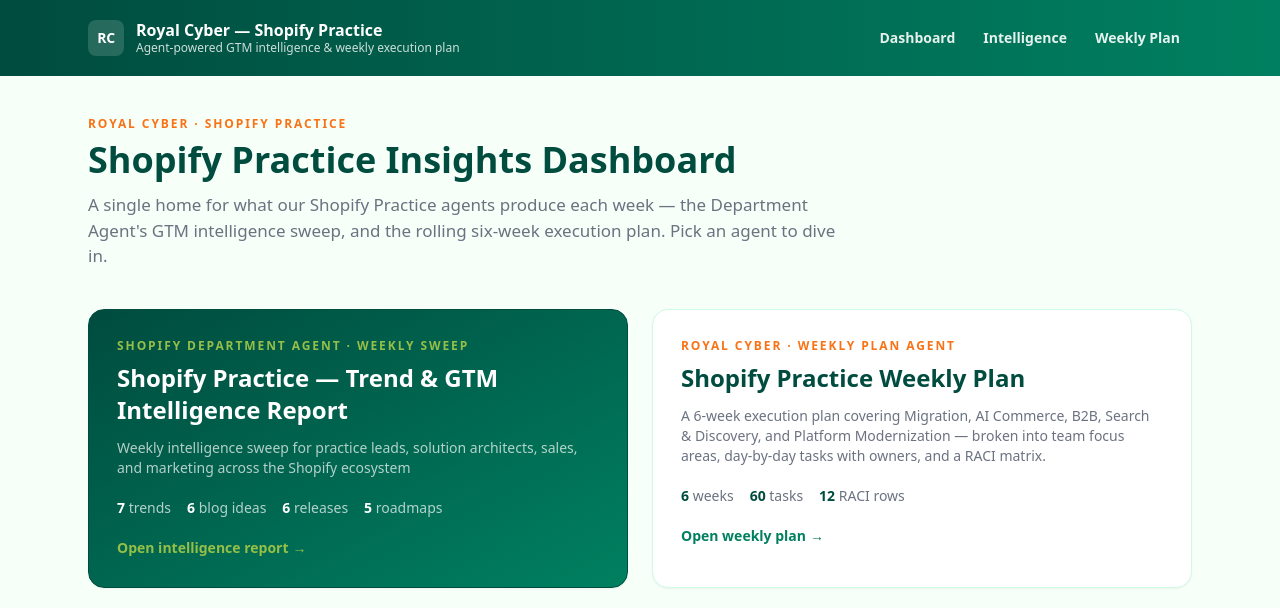
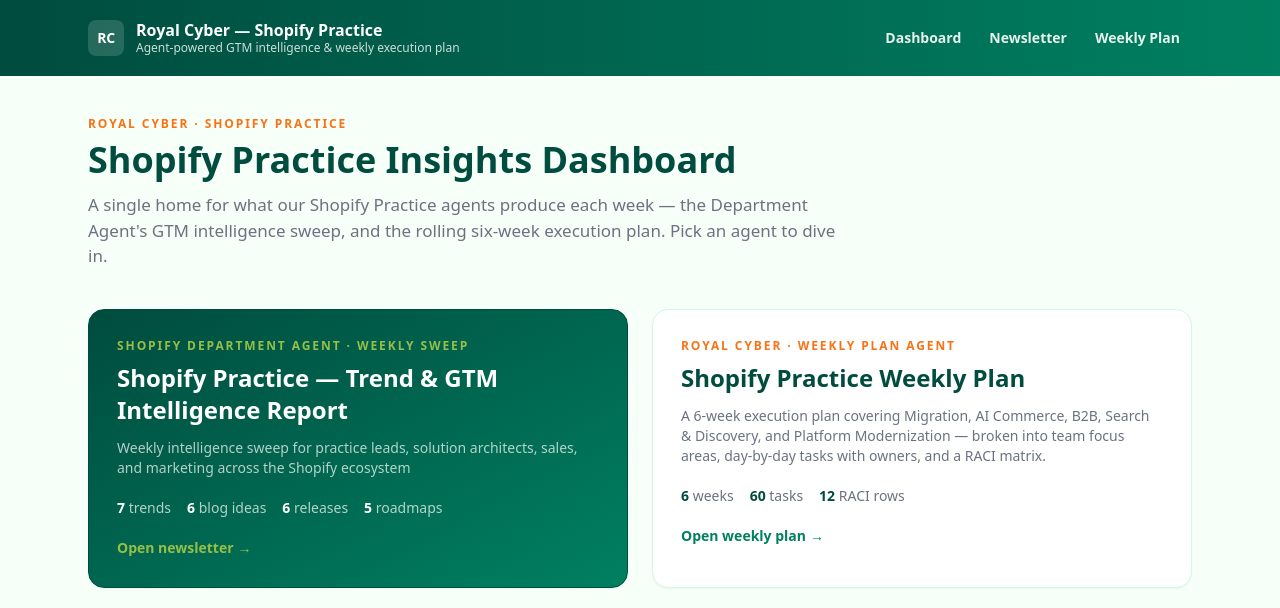
Before and after one commit to poojanaikRC/Shopify-Dept-Agent, a Next.js app: page / in a window 1280 px wide. Shown: the top 608 px of the page. Built offline with nearby package versions, Linux system fonts and the light colour scheme.

Commit message:
fix: rename menu label Intelligence → Newsletter, update home card link

```diff
--- a/app/page.tsx
+++ b/app/page.tsx
@@ -38,7 +38,7 @@
             <span><b className="text-white">{report.roadmap.length}</b> roadmaps</span>
           </div>
           <div className="mt-5 inline-flex items-center gap-1 text-sm font-semibold text-sh-accent">
-            Open intelligence report
+            Open newsletter
             <span className="transition group-hover:translate-x-0.5">→</span>
           </div>
         </Link>
--- a/components/SiteHeader.tsx
+++ b/components/SiteHeader.tsx
@@ -22,7 +22,7 @@
             Dashboard
           </Link>
           <Link href="/newsletter" className="rounded-md px-3 py-1.5 text-white/90 transition hover:bg-white/15">
-            Intelligence
+            Newsletter
           </Link>
           <Link href="/weekly-plan" className="rounded-md px-3 py-1.5 text-white/90 transition hover:bg-white/15">
             Weekly Plan
```
